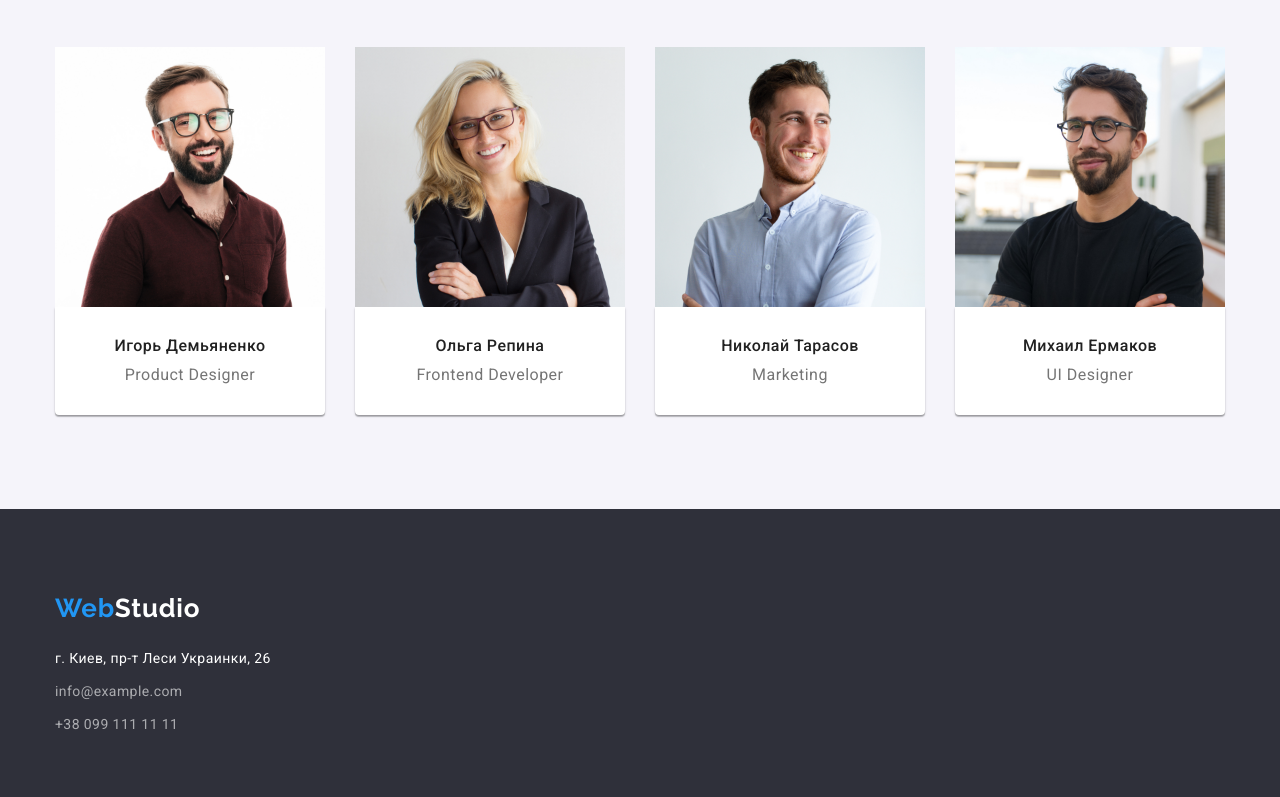
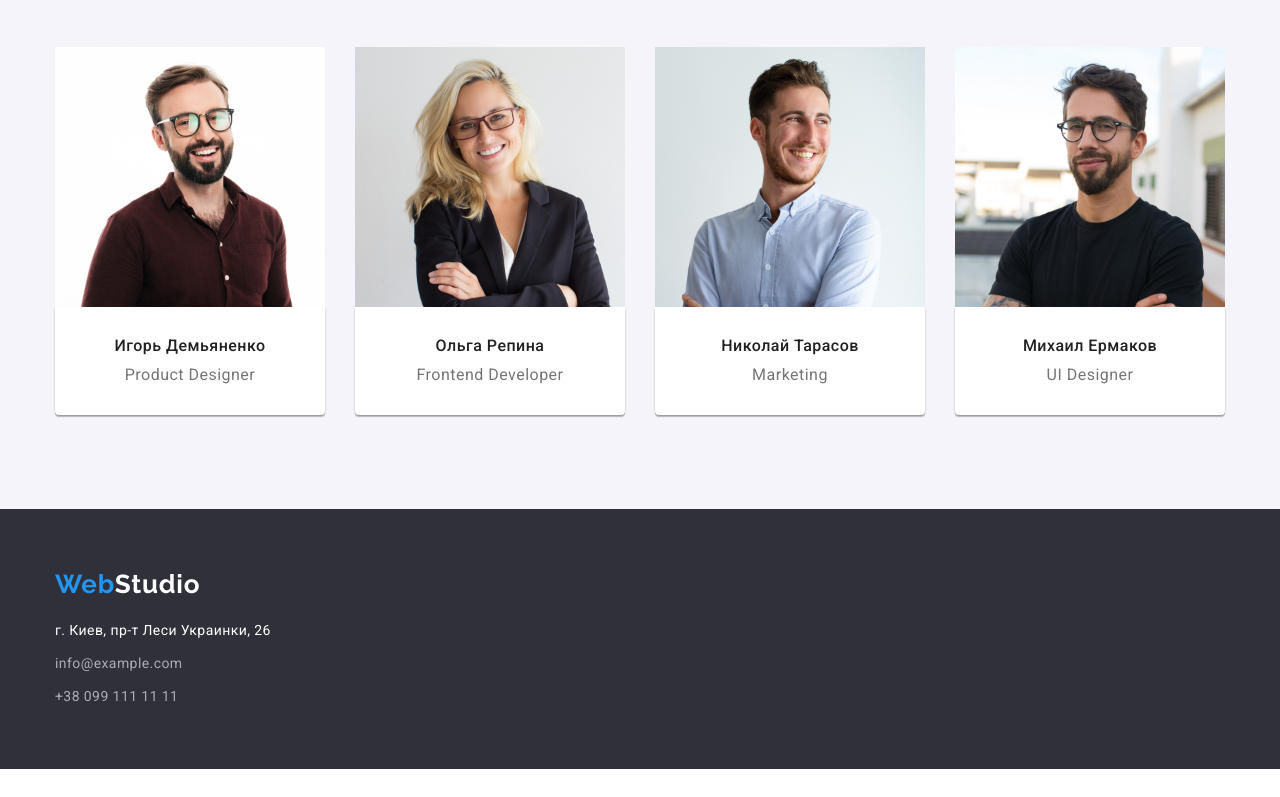
Before and after one commit to tomm-rodion/goit-markup-hw-03, a plain HTML site: page index.html in a window 1280 px wide. Shown: the part 1584-2381 px from the top of the page. After the commit the page ends 2353 px from the top, so only its background shows below. Drawn offline with nearby package versions, Linux system fonts and the light colour scheme.

Commit message:
зміни в footer
прибрав зайві margin від логотипу

```diff
--- a/css/styles.css
+++ b/css/styles.css
@@ -334,7 +334,7 @@ background-color:var(--accent-color);
 .footer-logo{
     color: var(--main-color);
 }
-.footer>.logo{
+.container>.logo{
     padding: 0;
     margin-bottom: 20px;
 }
```
